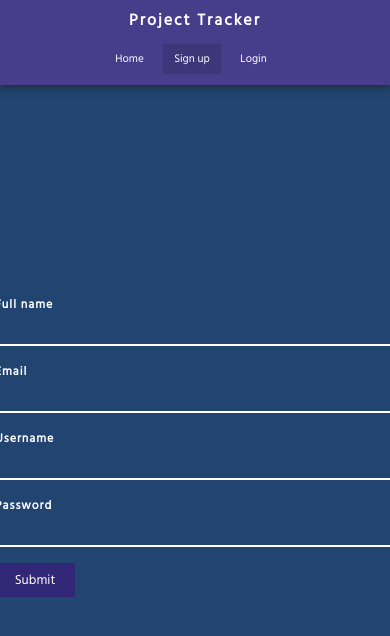
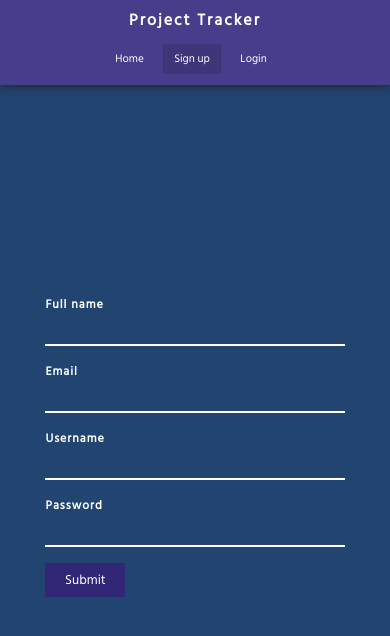
Before and after one commit to olalnoho/trello-like, a React (Create React App) app in the folder client/: page /register in a window 390 px wide. Shown: the top 636 px of the page. Built offline with nearby package versions, Linux system fonts and the light colour scheme; no server answers.

Commit message:
auth form mq

```diff
--- a/client/src/css/main.css
+++ b/client/src/css/main.css
@@ -302,6 +302,13 @@
   padding: 1rem;
 }
 
+@media only screen and (max-width: 600px) {
+  .auth .form {
+    min-width: unset;
+    width: 80%;
+  }
+}
+
 .main-header {
   position: fixed;
   z-index: 2;
```
Also changed, not shown: client/src/Components/Auth/_Auth.scss (+9 -0 lines).
